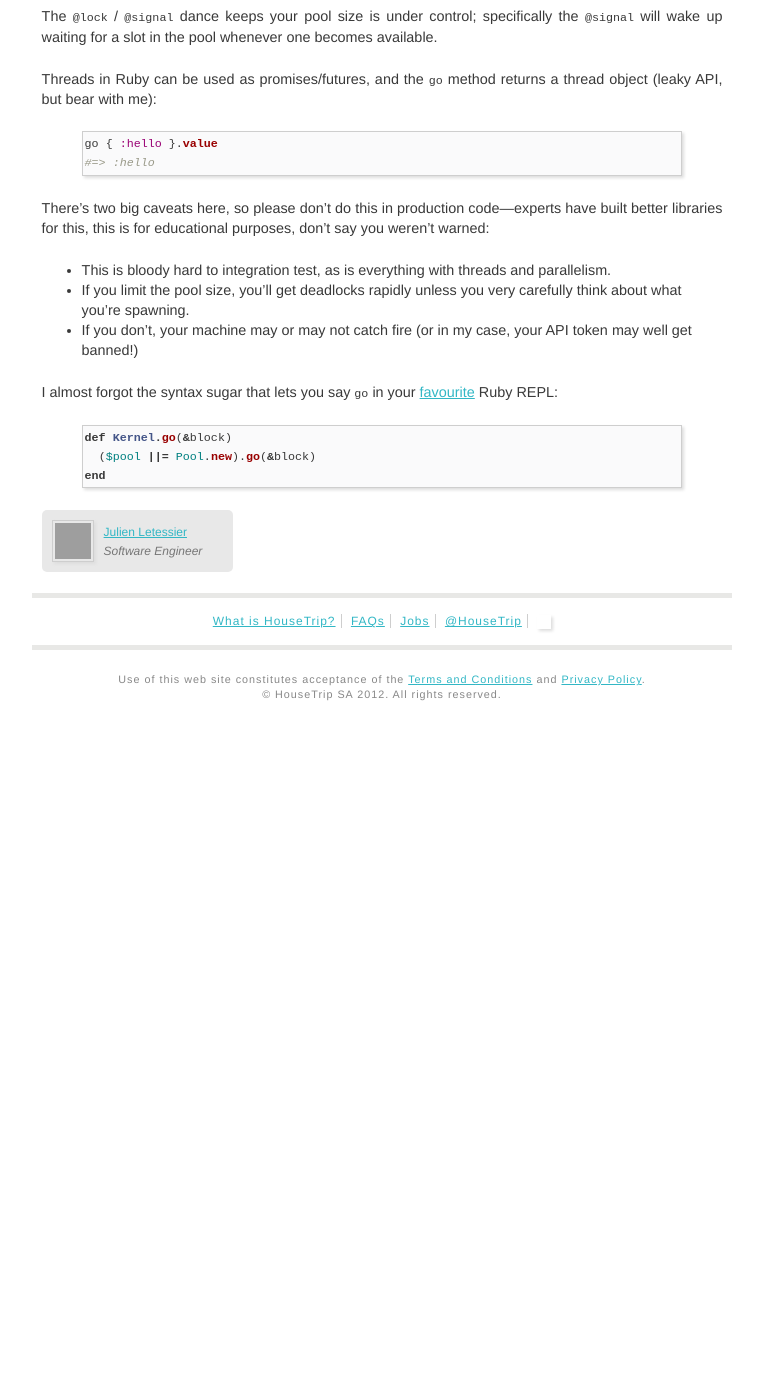
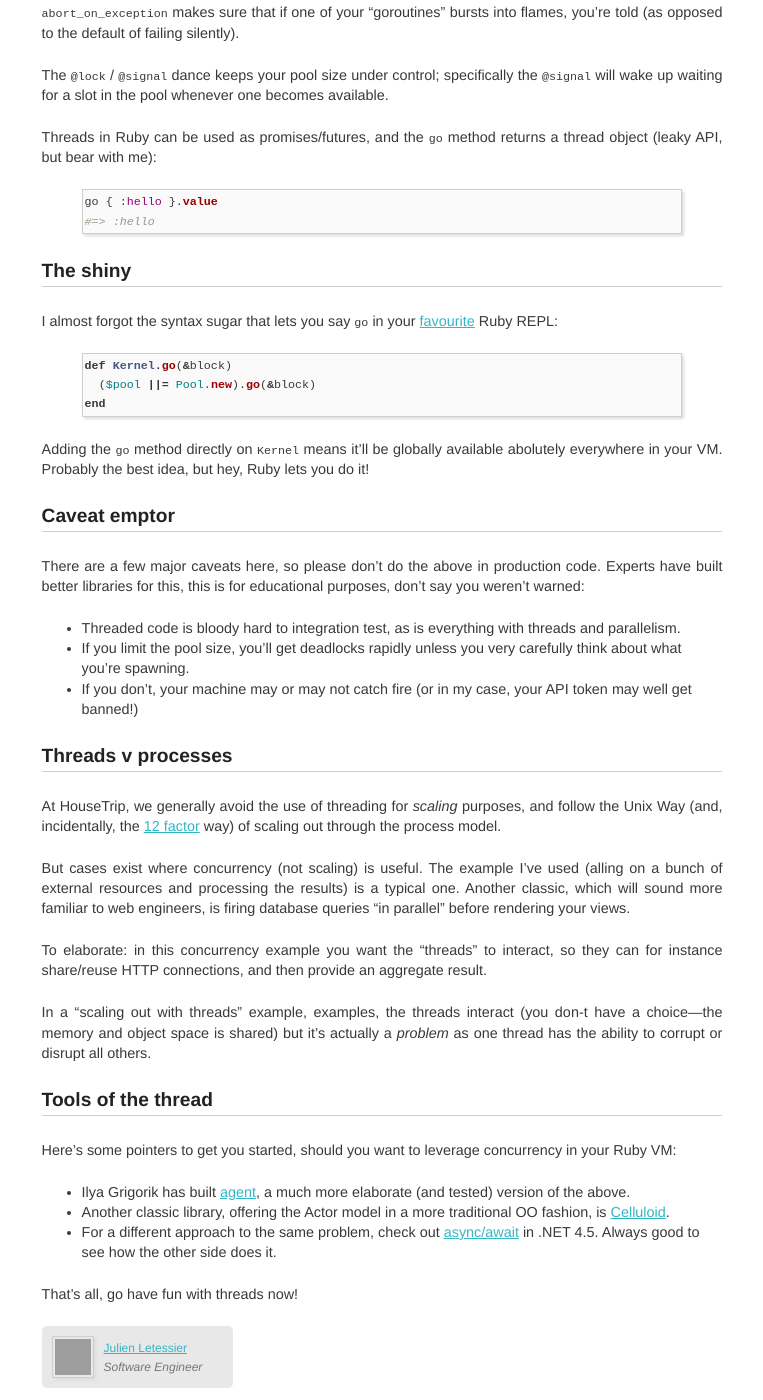
Before and after one commit to HouseTrip/housetrip.github.com, a Jekyll site: the page built from _posts/2014-06-04-go-in-ruby.md, in a window 1280 px wide and 1400 px high, scrolled down 1910 px. Shown: the whole window, without its empty margins (258-1021 px from the left). Built offline with Jekyll 4.4.1, drawn with Linux system fonts in a browser that asks for light colours; before the commit the page ends 2620 px from its top, so only the background shows below that; some of the changed text lies outside the part shown; grey boxes are pictures that could not be loaded.

Commit message:
Addresses PR comments

```diff
--- a/_posts/2014-06-04-go-in-ruby.md
+++ b/_posts/2014-06-04-go-in-ruby.md
@@ -23,7 +23,7 @@
 > it to Ruby?
 
 I'm writing a script that scrapes a slow API pretty intensely.
-The naive approach would have me to this:
+The naive approach would have me do this:
 
 {% highlight ruby %}
 things_ids.each do |thing_id|
@@ -32,20 +32,23 @@
 end
 {% endhighlight %}
 
-...but I have 3,000 things to get, the API takes 1 second per call, and I'm not
+... but I have 3,000 things to get, the API takes 1 second per call, and I'm not
 that patient.
 
-(for the record, the API in question is Pivotal Tracker's)
+(For the record, the API in question is Pivotal Tracker's)
 
 So what I'd really like to do is something like:
 
 {% highlight ruby %}
 things_ids.each do |thing_id|
-  go { HttpClient.get("http://example.com/things/#{thing_id}") }
+  go do
+    data = HttpClient.get("http://example.com/things/#{thing_id}")
+    save_to_file(data)
+  end
 end
 {% endhighlight %}
 
-and have it magically parallelize.
+and have it magically parallelize my `go` block.
 
 Sure, I could use Celluloid's [beautiful
 futures](https://github.com/celluloid/celluloid/wiki/Futures), or Faraday's
@@ -103,7 +106,7 @@
 `abort_on_exception` makes sure that if one of your "goroutines" bursts into
 flames, you're told (as opposed to the default of failing silently).
 
-The `@lock` / `@signal` dance keeps your pool size is under control;
+The `@lock` / `@signal` dance keeps your pool size under control;
 specifically the `@signal` will wake up waiting for a slot in the pool whenever
 one becomes available.
 
@@ -115,22 +118,71 @@
 #=> :hello
 {% endhighlight %}
 
-There's two big caveats here, so please don't do this in production code—experts
-have built better libraries for this, this is for educational purposes, don't
-say you weren't warned:
 
-- This is bloody hard to integration test, as is everything with threads and
-  parallelism.
-- If you limit the pool size, you'll get deadlocks rapidly unless you very
-  carefully think about what you're spawning.
-- If you don't, your machine may or may not catch fire (or in my case, your API
-  token may well get banned!)
+## The shiny
 
 I almost forgot the syntax sugar that lets you say `go` in your
 [favourite](https://github.com/pry/pry) Ruby REPL:
+
 
 {% highlight ruby %}
 def Kernel.go(&block)
   ($pool ||= Pool.new).go(&block)
 end
 {% endhighlight %}
+
+Adding the `go` method directly on `Kernel` means it'll be globally available
+abolutely everywhere in your VM.
+Probably the best idea, but hey, Ruby lets you do it!
+
+
+## Caveat emptor
+
+There are a few major caveats here, so please don't do the above in production code.
+Experts have built better libraries for this, this is for educational purposes, don't
+say you weren't warned:
+
+- Threaded code is bloody hard to integration test, as is everything with
+  threads and parallelism.
+- If you limit the pool size, you'll get deadlocks rapidly unless you very
+  carefully think about what you're spawning.
+- If you don't, your machine may or may not catch fire (or in my case, your API
+  token may well get banned!)
+
+
+## Threads v processes
+
+At HouseTrip, we generally avoid the use of threading for _scaling_ purposes,
+and follow the Unix Way (and, incidentally, the [12
+factor](http://12factor.net/concurrency) way) of scaling out through the process
+model.
+
+But cases exist where concurrency (not scaling) is useful. The example I've used
+(alling on a bunch of external resources and processing the results) is a
+typical one. Another classic, which will sound more familiar to web engineers,
+is firing database queries "in parallel" before rendering your views.
+
+To elaborate: in this concurrency example you want the "threads" to interact, so
+they can for instance share/reuse HTTP connections, and then provide an
+aggregate result.
+
+In a "scaling out with threads" example, examples, the threads interact (you
+don-t have a choice—the memory and object space is shared) but it's actually a
+_problem_ as one thread has the ability to corrupt  or disrupt all others.
+
+
+## Tools of the thread
+
+Here's some pointers to get you started, should you want to leverage concurrency
+in your Ruby VM:
+
+- Ilya Grigorik has built [agent](https://github.com/igrigorik/agent/), a much
+  more elaborate (and tested) version of the above.
+- Another classic library, offering the Actor model in a more traditional OO
+  fashion, is [Celluloid](http://celluloid.io/).
+- For a different approach to the same problem, check out
+  [async/await](http://stackoverflow.com/questions/14455293/async-and-await) in
+  .NET 4.5. Always good to see how the other side does it.
+
+
+That's all, go have fun with threads now!
```
